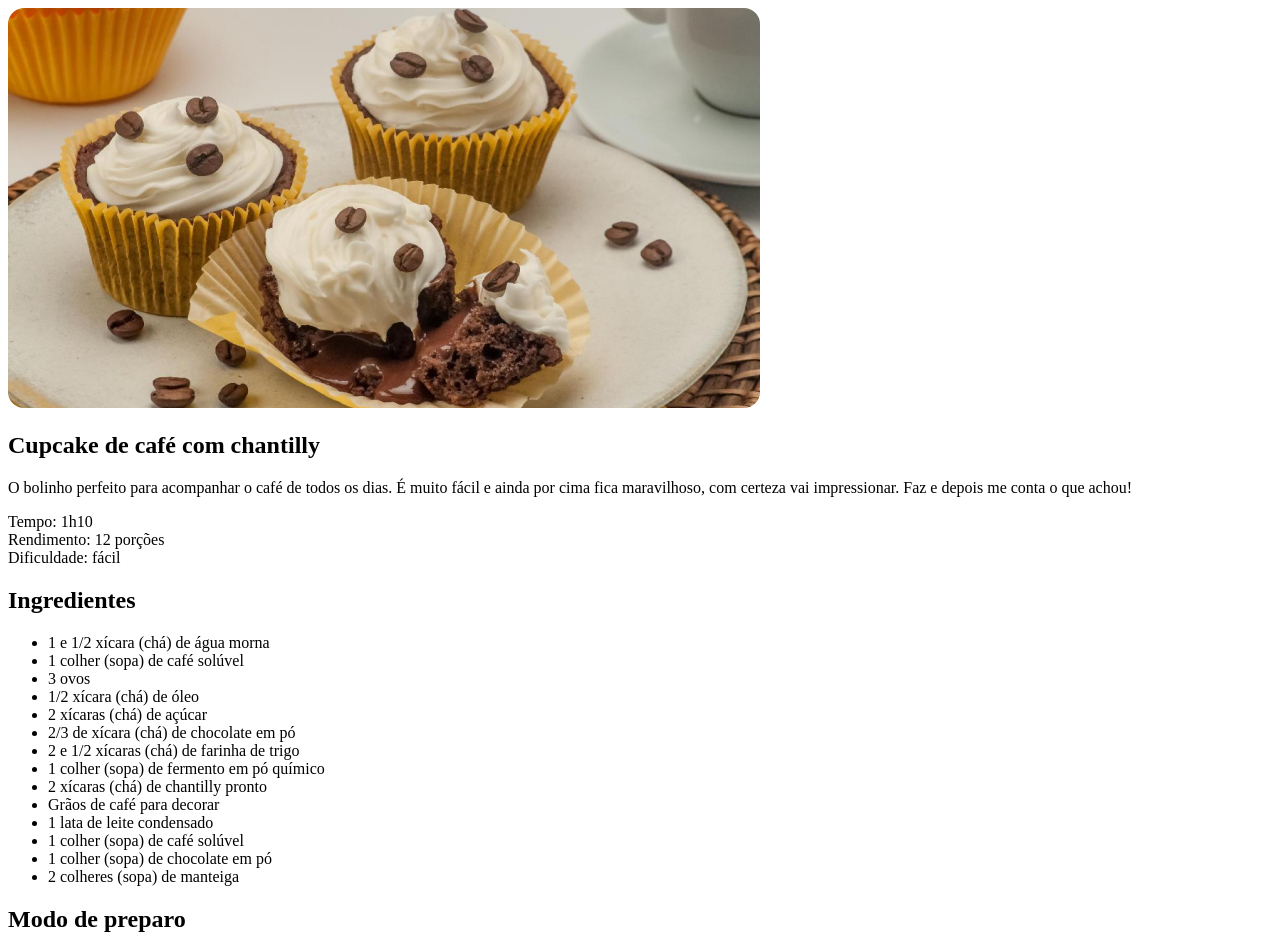
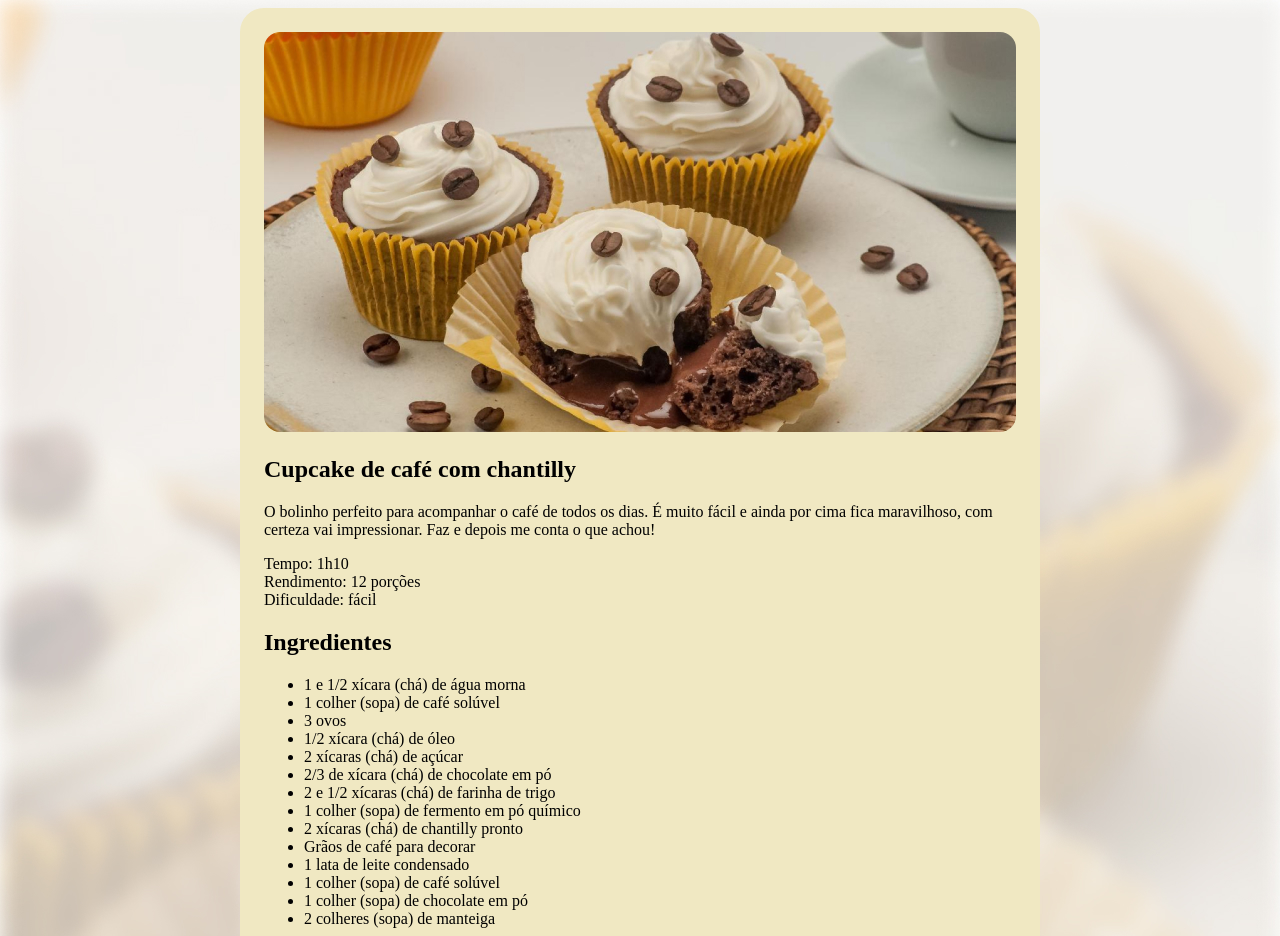
Before and after one commit to ThiagoSCarv/projeto-receita, a plain HTML site: page index.html in a window 1280 px wide. Shown: the top 936 px of the page. Drawn offline with Linux system fonts and the light colour scheme.

Commit message:
imagem de fundo e container

```diff
--- a/style.css
+++ b/style.css
@@ -1,3 +1,17 @@
+body{
+    background-image: url(assets/bg-image.jpg);
+    background-size: cover;
+}
+
+#page{
+    box-sizing: border-box;
+    width: 800px;
+    background-color: #F0E8C2;
+    border-radius: 24px;
+    margin: auto;
+    padding: 24px;
+}
+
 img {
     border-radius: 16px;
 }
```
Also changed, not shown: assets/bg-image.jpg (added).
